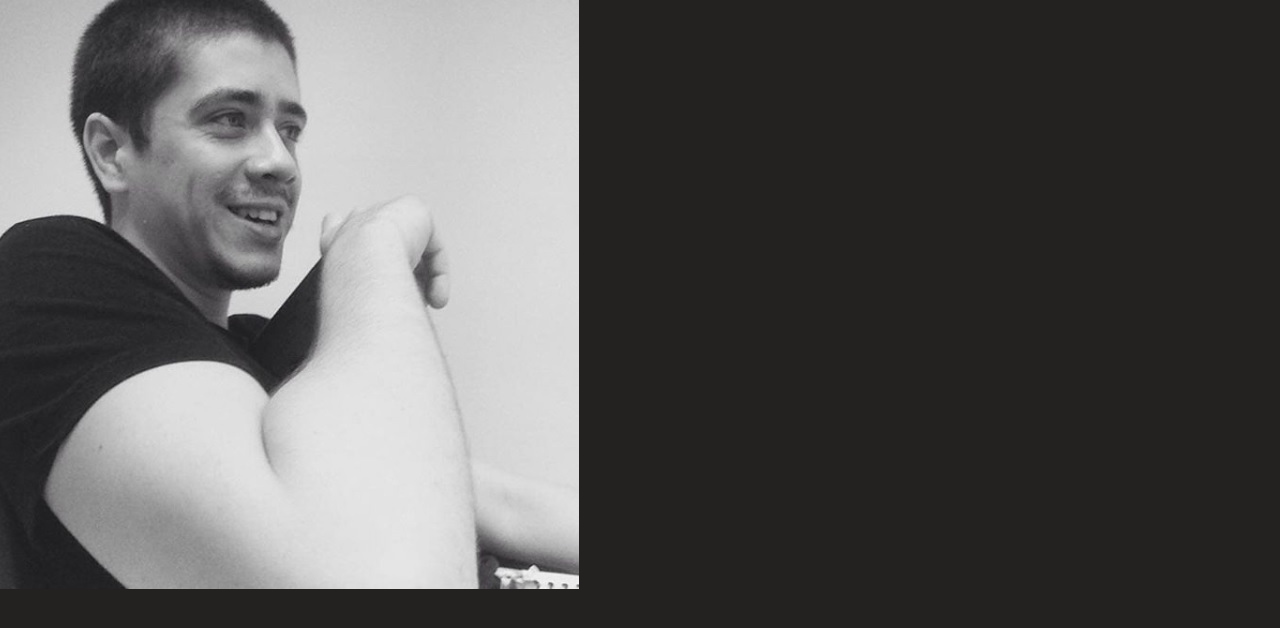
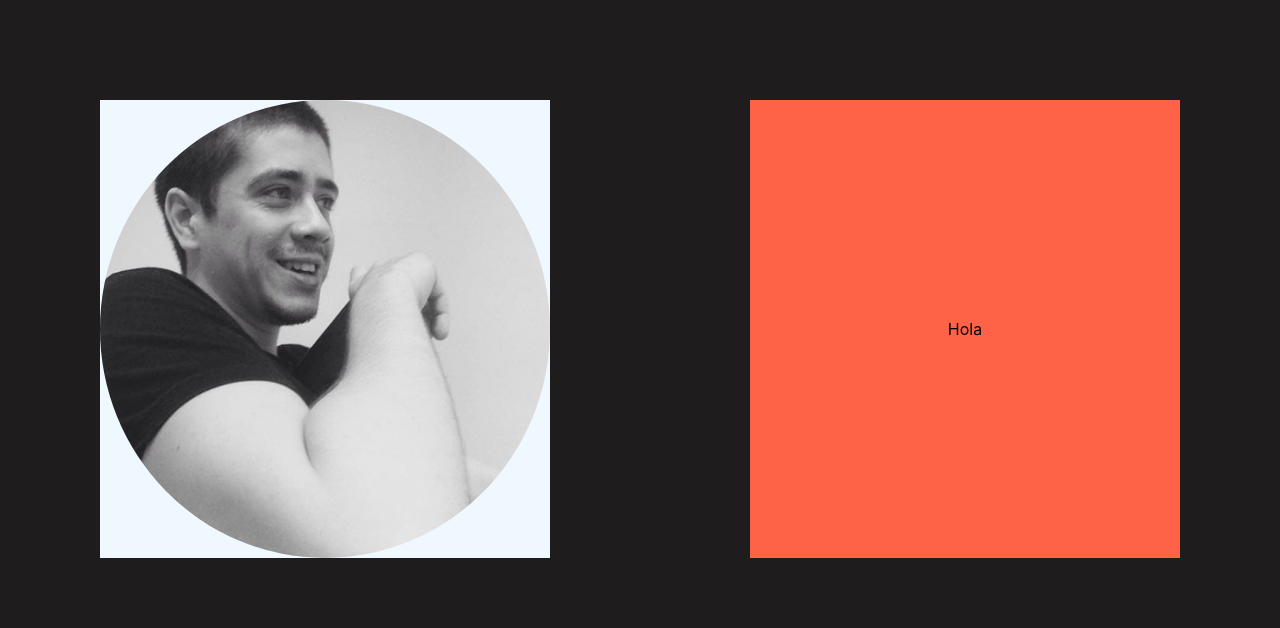
Before and after one commit to CGermanSoto/portfolio-react, a React (Create React App) app: page / in a window 1280 px wide. Shown: the top 628 px of the page. Built offline with nearby package versions, Linux system fonts and the light colour scheme.

Commit message:
Se agrega componentes y estilos

```diff
--- a/src/App.css
+++ b/src/App.css
@@ -1,5 +1,9 @@
 .App {
-  background-color: #242221;
-  width: 100vw;
-  height: 100vh;
+  background-color: #1E1C1C;
+  max-width: 100vw;
+  max-height: 100vh;
 }
+
+.body-container {
+  display: flex;
+}
--- a/src/App.js
+++ b/src/App.js
@@ -1,10 +1,14 @@
 import './App.css';
 import Profile from './Components/Profile';
+import DinamicWindow from './Components/DinamicWindow';
+
+
 function App() {
   return (
     <div className="App">
       <div className='body-container'>
         <Profile />
+        <DinamicWindow />
       </div>
       <div className='footer-container'>
 
--- a/src/Components/DinamicWindow.js
+++ b/src/Components/DinamicWindow.js
@@ -0,0 +1,12 @@
+import React from "react";
+import '../Styles/DinamicWindow.css'
+
+function Window(){
+    return (
+        <div className="window-container">
+            Hola
+        </div>
+    );
+}
+
+export default Window;
--- /dev/null
+++ b/src/Styles/DinamicWindow.css
@@ -0,0 +1,10 @@
+.window-container{
+    background-color: tomato;
+    width: 40%;
+    max-width: 100vw;
+    max-height: 100vh;
+    display: flex;
+    justify-content: center;
+    align-items: center;
+    margin: 100px;
+}
--- a/src/Styles/Profile.css
+++ b/src/Styles/Profile.css
@@ -0,0 +1,13 @@
+.profile-img {
+    width: 450px;
+    border-radius: 50%;
+}
+
+.profile-img-container {
+    border: 50%;
+    width: 40%;
+    display: flex;
+    justify-content: center;
+    margin: 100px;
+    background-color: aliceblue;
+}
--- a/src/index.css
+++ b/src/index.css
@@ -5,14 +5,10 @@ body {
     sans-serif;
   -webkit-font-smoothing: antialiased;
   -moz-osx-font-smoothing: grayscale;
+  background-color: #242221;
 }
 
 code {
   font-family: source-code-pro, Menlo, Monaco, Consolas, 'Courier New',
     monospace;
 }
-
-
-.App {
-  background-color: black;
-}
```
Also changed, not shown: src/Components/Profile copy.js (added, +15 -0 lines), src/Components/Button-window.js (added).
